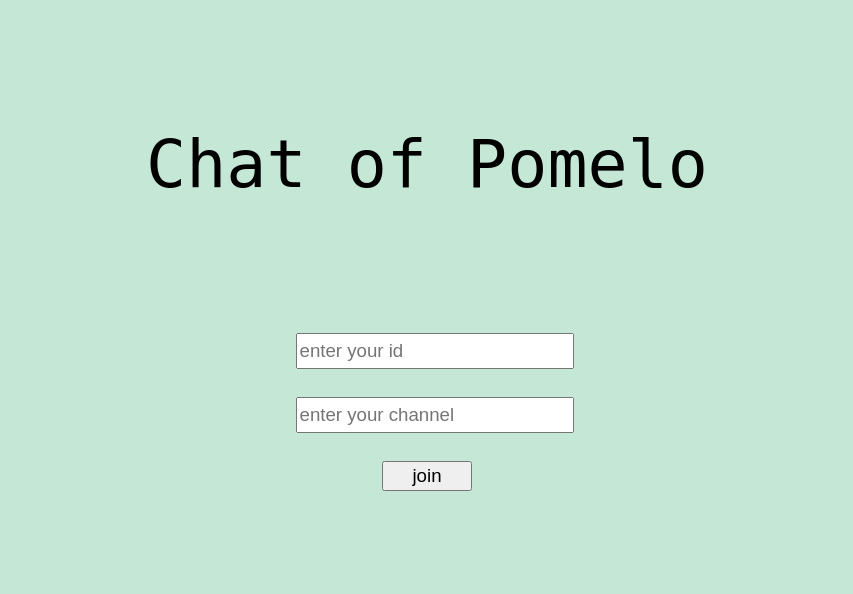
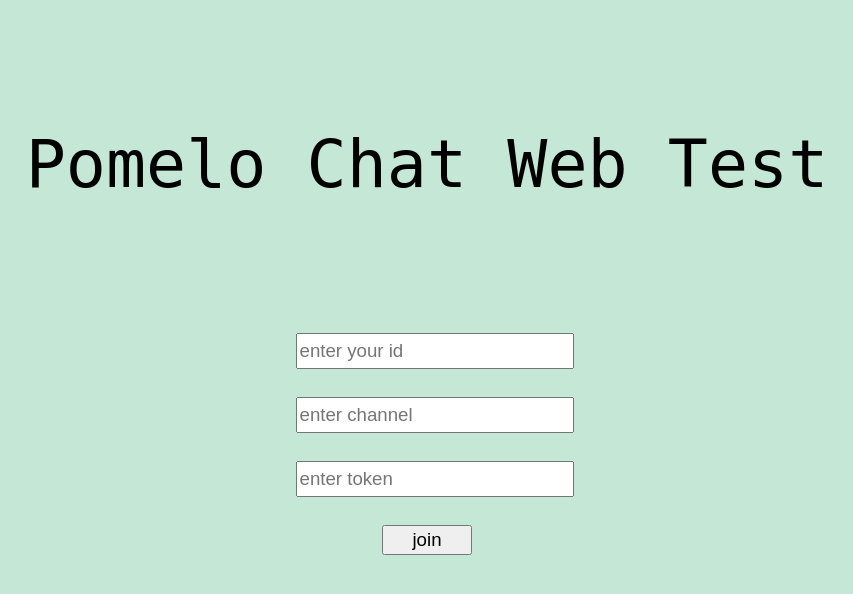
Before and after one commit to bobcui/pomelochat-webtest, a website: page public/index.html in a window 1280 px wide. Shown: the whole page, without its empty margins (213-1066 px from the left). Drawn offline with Linux system fonts and the light colour scheme.

Commit message:
add token input

```diff
--- a/package.json
+++ b/package.json
@@ -1,7 +1,7 @@
 {
-	"name": "chatofpomelo",
+	"name": "huomaotv-pomelochat-webtest",
 	"version": "0.0.1",
-	"private": false,
+	"private": true,
 	"dependencies": {
 		"express": "3.4.0"
 	}
--- a/public/index.html
+++ b/public/index.html
@@ -4,7 +4,7 @@
     <head>
         <meta http-equiv="Content-Type" content="text/html; charset=utf-8" />
         <title>
-            chatofpomelo
+            Pomelo Chat Web Test
         </title>
         <link rel="stylesheet" href="style.css" type="text/css" />
         <script src="js/jquery-1.8.0.min.js" type="text/javascript">
@@ -29,7 +29,7 @@
         <div id="app">
             <div id="loginView">
                 <div id="loginTitle">
-                    Chat of Pomelo
+                    Pomelo Chat Web Test
                 </div>
                 <table>
                     <tr>
@@ -39,7 +39,13 @@
                     </tr>
                     <tr>
                         <td>
-                            <input id="input_channelId" type="text" placeholder="enter your channel"
+                            <input id="input_channelId" type="text" placeholder="enter channel"
+                            />
+                        </td>
+                    </tr>
+                    <tr>
+                        <td>
+                            <input id="input_token" type="text" placeholder="enter token"
                             />
                         </td>
                     </tr>
--- a/public/js/client.js
+++ b/public/js/client.js
@@ -129,7 +129,7 @@
 				showError('error: ' + res.code);
 				return;
 			}
-			callback(res.host, res.port, res.token);
+			callback(res.host, res.port);
 		});
 	});
 };
@@ -153,9 +153,10 @@
 	$("#login").click(function() {
 		userId = $("#input_userId").attr("value");
 		channelId = $('#input_channelId').attr("value");
+        token = $('#input_token').attr("value");
 
 		//query entry of connection
-		lookupConnector(userId, function(host, port, token) {
+		lookupConnector(userId, function(host, port) {
 			pomelo.init({
 				host: host,
 				port: port,
```
Lines whose indentation alone changed are shown as unchanged.
